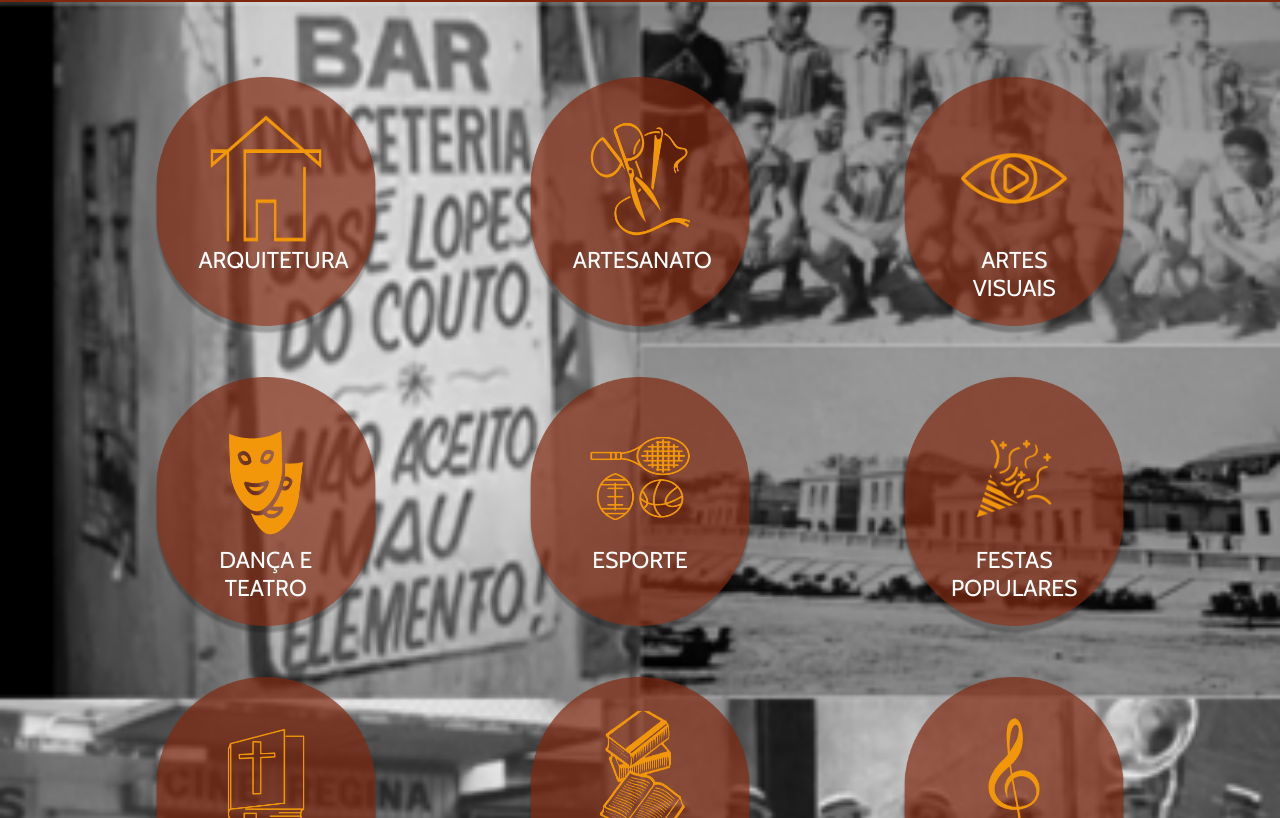
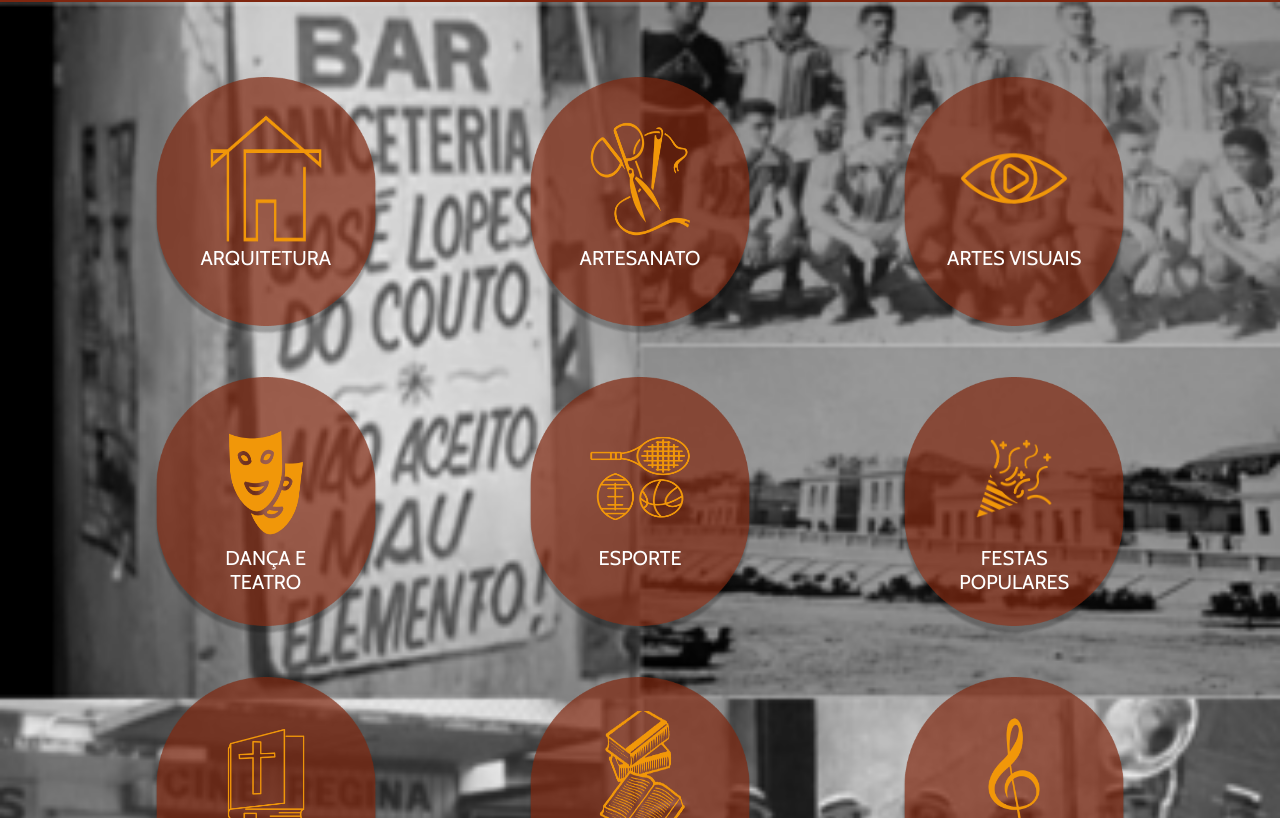
Before and after one commit to cpejr/acervo-web-frontend, a React (Vite) app: page /eventos in a window 1280 px wide. Shown: the part 1042-1860 px from the top of the page. Built offline with nearby package versions, Linux system fonts and the light colour scheme; no server answers; a web font is replaced by a local one.

Commit message:
fix: final responsive

```diff
--- a/src/components/features/EventsName/Styles.js
+++ b/src/components/features/EventsName/Styles.js
@@ -6,11 +6,18 @@ export const Bubble = styled.div`
   align-items: center;
   margin-left: 12%;
   margin-right: 12%;
+  position: relative;
+  z-index: 1;
   margin-top: 15rem;
+  @media (max-width: 910px) {
+    margin-top: 12rem;
+  }
   @media (max-width: 890px) {
-    margin-top: 5rem;
+    margin-top: 0rem;
+    top: 6rem;
   }
   @media (max-width: 810px) {
+    top: 0rem;
     margin-top: 8rem;
   }
   @media (max-width: 700px) {
@@ -42,14 +49,15 @@ export const Control = styled.div`
     width: 40rem;
     height: 50rem;
   }
-  @media (max-width: 150px) {
+  @media (max-width: 1540px) {
     width: 40rem;
-    height: 50rem;
+    height: 40rem;
   }
-  @media (max-width: 1345px) {
-    width: 35rem;
-    height: 50rem;
+  @media (max-width: 1400px) {
+    width: 40rem;
+    height: 35rem;
   }
+
   @media (max-width: 1300px) {
     width: 30rem;
     height: 45rem;
@@ -84,6 +92,10 @@ export const Control = styled.div`
       width: 50%;
       height: 30%;
     }
+    @media (max-width: 1130px) {
+      width: 50%;
+      height: 20%;
+    }
 
     @media (max-width: 880px) {
       width: 40%;
@@ -96,23 +108,23 @@ export const Control = styled.div`
     position: relative;
     align-items: center;
     font-size: 3rem;
+    max-width: 50%;
+
     @media (max-width: 1670px) {
       font-size: 2.5rem;
       max-width: 60%;
     }
     @media (max-width: 1420px) {
-      font-size: 2.3rem;
+      font-size: 2rem;
     }
-    @media (max-width: 1148px) {
-      max-width: 70%;
+    @media (max-width: 1150px) {
+      max-width: 80%;
     }
     @media (max-width: 880px) {
       max-width: 100%;
+      font-size: 1.8rem;
     }
 
-    @media (max-width: 780px) {
-      font-size: 1.8rem;
-    }
     @media (max-width: 720px) {
       font-size: 1.4rem;
     }
@@ -143,6 +155,13 @@ export const Row = styled.div`
     gap: 8rem;
     max-height: 25rem;
   }
+  @media (max-width: 1170px) {
+    gap: 12rem;
+    max-height: 25rem;
+  }
+  @media (max-width: 920px) {
+    gap: 8rem;
+  }
   @media (max-width: 820px) {
     max-height: 20rem;
   }
```
